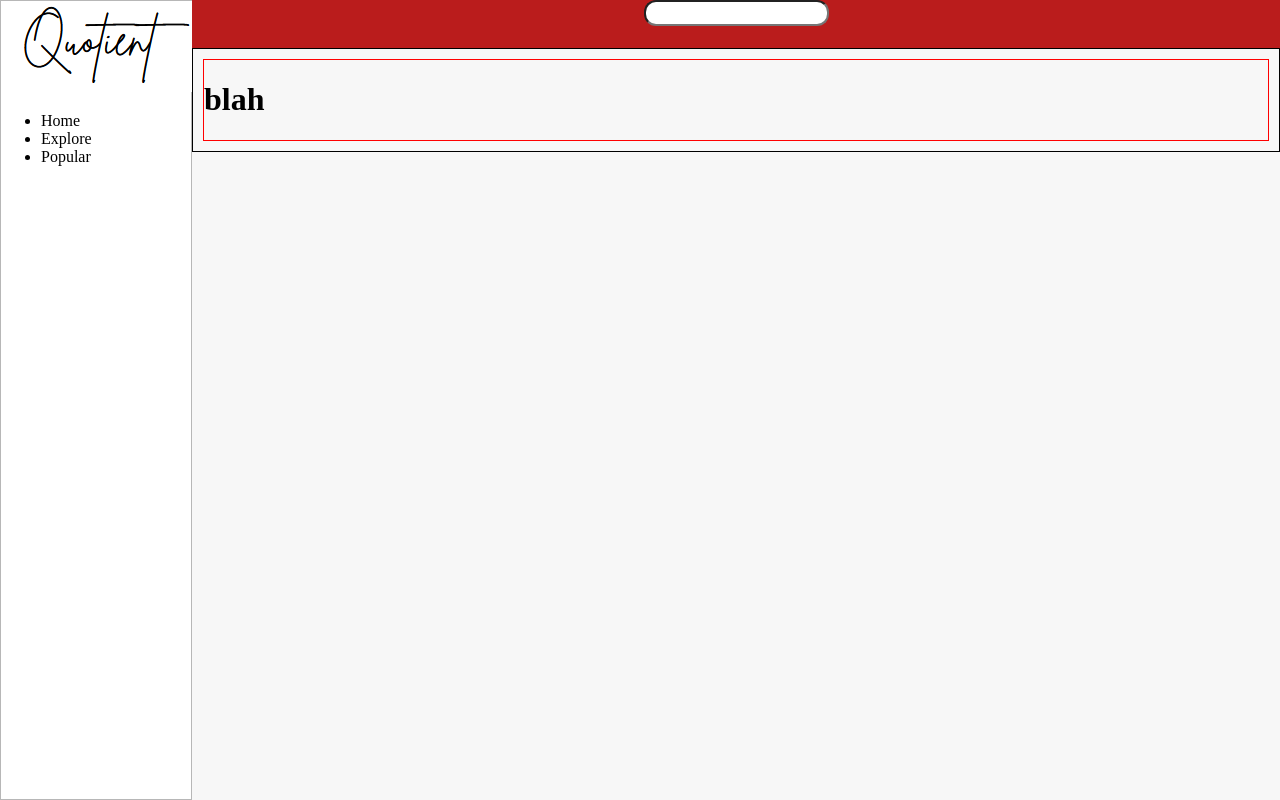
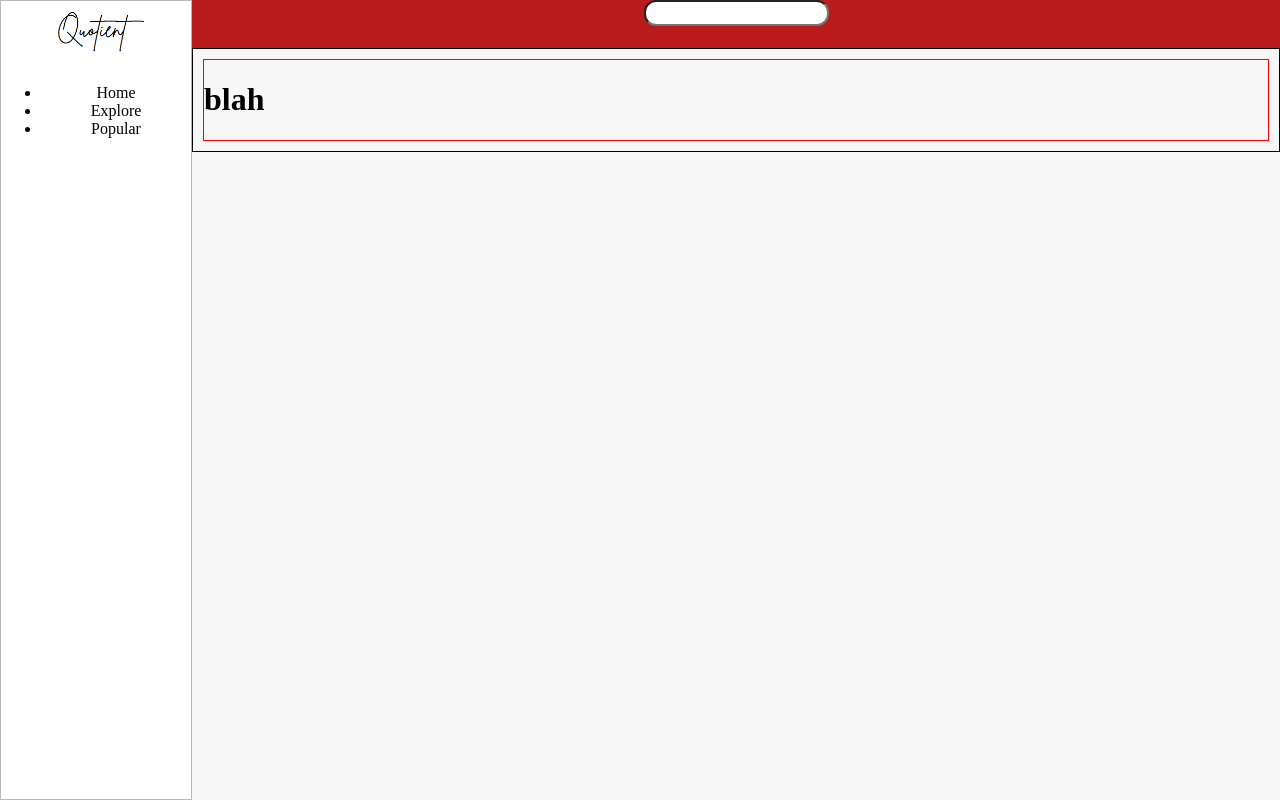
Before and after one commit to bryanchen24/Quotient, a website: page public/Home.html in a window 1280 px wide. Drawn offline with Linux system fonts and the light colour scheme.

Commit message:
asset folder: moved it to the public folder to access it

```diff
--- a/public/Home.html
+++ b/public/Home.html
@@ -11,7 +11,7 @@
   <body>
     <!-- Universal Side Bar -->
     <aside class="side-bar-container">
-      <img src="../assets/logo_brittany.png" />
+      <img src="assets/logo_brittany.png" />
       <nav>
         <ul>
           <li>Home</li>
--- a/public/Main.css
+++ b/public/Main.css
@@ -61,6 +61,13 @@ body {
   /* display: flex; */
   flex: 1;
   width: 10px;
+  text-align: center;
+}
+
+.side-bar-container img {
+  width: 100px;
+  text-align: center;
+  margin: 8px 0;
 }
 
 /*===============================================================*/
```
Also changed, not shown: public/assets/logo_alex_brush.png (renamed from assets/logo_alex_brush.png), public/assets/logo_brittany.png (renamed from assets/logo_brittany.png), public/assets/logo_nickainley.png (renamed from assets/logo_nickainley.png).
